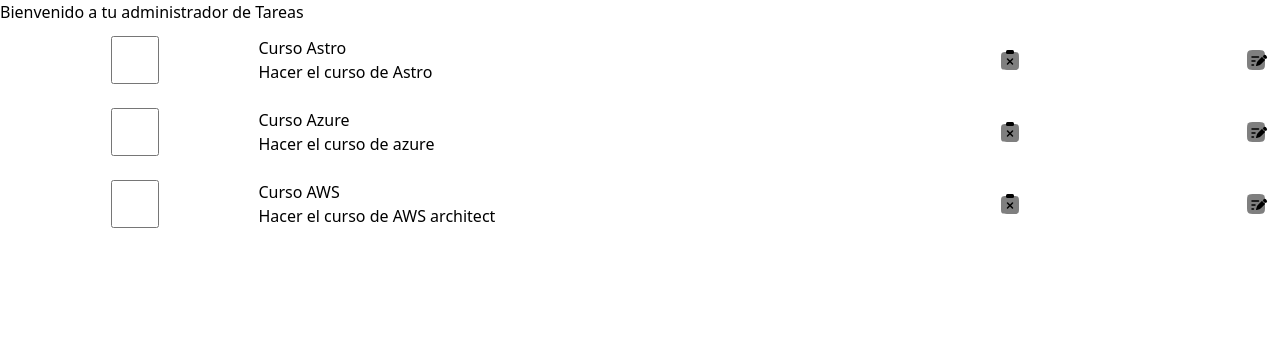
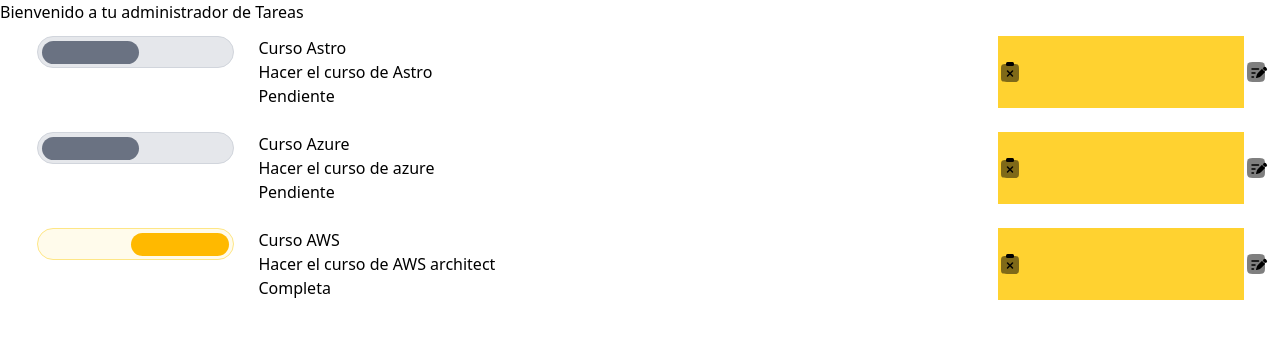
Before and after one commit to EmersonUrielVargas/tm-task-manager-web-ui, an Angular app: page / in a window 1280 px wide. Shown: the top 338 px of the page. Built offline with nearby package versions, Linux system fonts and the light colour scheme.

Commit message:
version with checkbox

```diff
--- a/src/app/components/task/task.component.html
+++ b/src/app/components/task/task.component.html
@@ -1,13 +1,21 @@
+<form [formGroup]="taskForm">
     <div class="task-container grid grid-flow-col grid-cols-5 w-full justify-between p-3">
-    <input type="checkbox" class=""/>
+        <div class="flex w-full h-8 rounded-full cursor-pointer justify-center">
+            <label [for]="`${task.id}'checkTask'`" class="relative rounded-full w-8/10 border border-gray-300 bg-gray-200 has-checked:bg-amber-50 has-checked:border-amber-200">
+                <input type="checkbox" [id]="`${task.id}'checkTask'`" class="sr-only peer" [checked]="taskEditable().status === taskEnum.COMPLETE" (change)="onChangeStatus($event)"/>
+                <span class="w-3/6 h-6/8 absolute top-1 left-1 bg-gray-500 rounded-full peer-checked:bg-amber-400 peer-checked:right-1 peer-checked:left-auto"></span>
+            </label>
+        </div>
         <div class="task-content col-span-3">
-        <h3>{{task().title}}</h3>
-        <p>{{task().description}}</p>
+            <h3>{{taskEditable().title}}</h3>
+            <p>{{taskEditable().description}}</p>
+            <p>{{taskEditable().status}}</p>
         </div>
-    <button class="edit ">
+        <button class="edit bg-amber-300 ">
             <svg xmlns="http://www.w3.org/2000/svg" width="24" height="24" viewBox="0 0 24 24"><path fill="currentColor" d="M21 15.998v-6c0-2.828 0-4.242-.879-5.121C19.353 4.109 18.175 4.012 16 4H8c-2.175.012-3.353.109-4.121.877C3 5.756 3 7.17 3 9.998v6c0 2.829 0 4.243.879 5.122c.878.878 2.293.878 5.121.878h6c2.828 0 4.243 0 5.121-.878c.879-.88.879-2.293.879-5.122" opacity="0.5"/><path fill="currentColor" d="M8 3.5A1.5 1.5 0 0 1 9.5 2h5A1.5 1.5 0 0 1 16 3.5v1A1.5 1.5 0 0 1 14.5 6h-5A1.5 1.5 0 0 1 8 4.5z"/><path fill="currentColor" fill-rule="evenodd" d="M8.97 10.47a.75.75 0 0 1 1.06 0L12 12.44l1.97-1.97a.75.75 0 1 1 1.06 1.06l-1.97 1.97l1.97 1.97a.75.75 0 0 1-1.06 1.06L12 14.56l-1.97 1.97a.75.75 0 0 1-1.06-1.06l1.97-1.97l-1.97-1.97a.75.75 0 0 1 0-1.06" clip-rule="evenodd"/></svg>
         </button>
         <button class="remove ">
             <svg xmlns="http://www.w3.org/2000/svg" width="24" height="24" viewBox="0 0 24 24"><path fill="currentColor" d="M3 10c0-3.771 0-5.657 1.172-6.828S7.229 2 11 2h2c3.771 0 5.657 0 6.828 1.172S21 6.229 21 10v4c0 3.771 0 5.657-1.172 6.828S16.771 22 13 22h-2c-3.771 0-5.657 0-6.828-1.172S3 17.771 3 14z" opacity="0.5"/><path fill="currentColor" d="M16.519 16.501c.175-.136.334-.295.651-.612l3.957-3.958c.096-.095.052-.26-.075-.305a4.3 4.3 0 0 1-1.644-1.034a4.3 4.3 0 0 1-1.034-1.644c-.045-.127-.21-.171-.305-.075L14.11 12.83c-.317.317-.476.476-.612.651q-.243.311-.412.666c-.095.2-.166.414-.308.84l-.184.55l-.292.875l-.273.82a.584.584 0 0 0 .738.738l.82-.273l.875-.292l.55-.184c.426-.142.64-.212.84-.308q.355-.17.666-.412m5.849-5.809a2.163 2.163 0 1 0-3.06-3.059l-.126.128a.52.52 0 0 0-.148.465c.02.107.055.265.12.452c.13.375.376.867.839 1.33s.955.709 1.33.839c.188.065.345.1.452.12a.53.53 0 0 0 .465-.148z"/><path fill="currentColor" fill-rule="evenodd" d="M7.25 9A.75.75 0 0 1 8 8.25h6.5a.75.75 0 0 1 0 1.5H8A.75.75 0 0 1 7.25 9m0 4a.75.75 0 0 1 .75-.75h3a.75.75 0 0 1 0 1.5H8a.75.75 0 0 1-.75-.75m0 4a.75.75 0 0 1 .75-.75h1.5a.75.75 0 0 1 0 1.5H8a.75.75 0 0 1-.75-.75" clip-rule="evenodd"/></svg>
         </button>
     </div>
+</form>
--- a/src/app/components/task/task.component.ts
+++ b/src/app/components/task/task.component.ts
@@ -1,12 +1,56 @@
-import { Component, input} from '@angular/core';
+import { Component, Input, OnInit, signal, SimpleChanges} from '@angular/core';
+import { FormBuilder, FormControl, FormGroup, FormsModule, ReactiveFormsModule, Validators } from '@angular/forms';
+import { ETaskStatus } from '@app/enum/ETaskStatus';
 import { ITask } from '@app/interfaces/ITask';
 
 @Component({
   selector: 'task',
-  imports: [],
+  imports: [
+    ReactiveFormsModule,
+  ],
   templateUrl: './task.component.html',
-  styleUrl: './task.component.css'
+  styleUrl: './task.component.css',
 })
-export class TaskComponent {
-  task = input.required<ITask>()
+export class TaskComponent implements OnInit{
+  @Input() task!: ITask;
+  taskEnum = ETaskStatus;
+  taskEditable = signal<ITask>({} as ITask);
+  taskForm!: FormGroup;
+  taskChecked = signal(false);
+
+  constructor(){
+    this.taskForm = new FormBuilder().group({
+      description: [],
+      status: [],
+      title: []
+    });
+
+  }
+
+  ngOnInit(): void {
+    this.updateTaskState();
+  }
+
+  ngOnChanges(changes: SimpleChanges) {
+    if (changes['task'] && changes['task'].currentValue) {
+      this.updateTaskState();
+    }
+  }
+
+  private updateTaskState() {
+    if(this.task){
+      this.taskEditable.set({ ...this.task });
+      this.taskForm.patchValue(this.task);
+    }
+
+  }
+
+  onChangeStatus(event: Event){
+    const target = event.target as HTMLInputElement;
+    let statusChange = ETaskStatus.PENDING;
+    if (target.checked) {
+      statusChange = ETaskStatus.COMPLETE;
+    }
+    this.taskEditable.update(task => ({ ...task, status: statusChange }));
+  }
 }
--- /dev/null
+++ b/src/app/enum/ETaskStatus.ts
@@ -0,0 +1,4 @@
+export enum ETaskStatus {
+    PENDING = 'Pendiente',
+    COMPLETE = 'Completa'
+}
--- a/src/app/interfaces/ITask.ts
+++ b/src/app/interfaces/ITask.ts
@@ -1,6 +1,8 @@
+import { ETaskStatus } from "@app/enum/ETaskStatus";
+
 export interface ITask {
     id: string,
     description: string,
-    status: string,
+    status: ETaskStatus,
     title: string
 }
--- a/src/app/pages/home/home.component.html
+++ b/src/app/pages/home/home.component.html
@@ -1,8 +1,8 @@
 <h1>{{title}}</h1>
 <ul>
-    @for (task of tasks(); track $index) {
-    <li class="w-screen">
-        <task [task]="task"></task>
-    </li>
+    @for (task of tasks(); track $index; let index = $index) {
+        <div class="w-screen">
+            <task [task]="task"></task>
+        </div>
     }
 </ul>
--- a/src/app/pages/home/home.component.ts
+++ b/src/app/pages/home/home.component.ts
@@ -1,6 +1,7 @@
 import { Component, signal } from '@angular/core';
 import { ITask } from '@app/interfaces/ITask';
 import { TaskComponent } from "../../components/task/task.component";
+import { ETaskStatus } from '@app/enum/ETaskStatus';
 
 @Component({
   selector: 'app-home',
@@ -15,19 +16,19 @@
     {
       id: 'b6815961-a84a-4d2e-ae14-1c153d3c2c5a',
       description: 'Hacer el curso de Astro',
-      status: 'Pendiente',
+      status: ETaskStatus.PENDING,
       title: 'Curso Astro'
     },
     {
       id: 'b6815961-a84a-4d2e-ae14-1c153d3c2c5b',
       description: 'Hacer el curso de azure',
-      status: 'En Curso',
+      status: ETaskStatus.PENDING,
       title: 'Curso Azure'
     },
     {
       id: 'b6815961-a84a-4d2e-ae14-1c153d3c2c5c',
       description: 'Hacer el curso de AWS architect',
-      status: 'En Curso',
+      status: ETaskStatus.COMPLETE,
       title: 'Curso AWS'
     }
   ])
--- /dev/null
+++ b/tailwind.config.js
@@ -0,0 +1,10 @@
+/** @type {import('tailwindcss').Config} */
+
+export default {
+    content: [
+        "./src/**/*.{html,ts}"
+    ],
+    corePlugins: {
+        preflight: true,
+    },
+}
```
Lines whose indentation alone changed are shown as unchanged.
